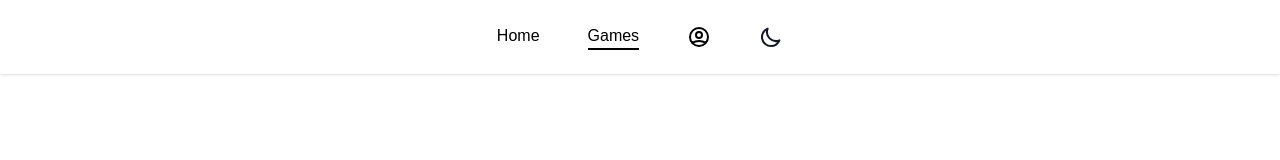
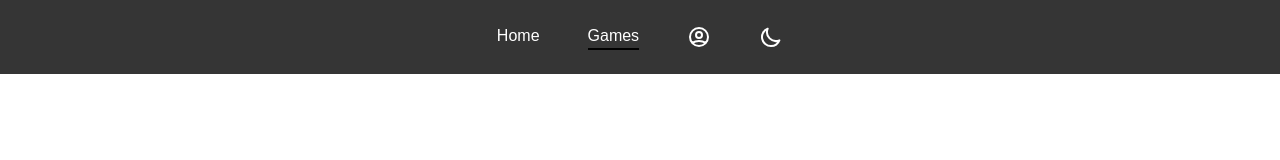
Before and after one commit to AtheeshRathnaweera/nextjs-handson-app, a Next.js app: page /games in a window 1280 px wide. Shown: the top 160 px of the page. Built offline with nearby package versions, Linux system fonts and the light colour scheme.

Commit message:
feat: updated the top nav bar for new theme

```diff
--- a/src/app/_components/ThemeSwitcher.tsx
+++ b/src/app/_components/ThemeSwitcher.tsx
@@ -19,7 +19,7 @@ export default function ThemeSwitch() {
   if (currentTheme === "dark") {
     return (
       <SunIcon
-        className="h-6 w-6 cursor-pointer"
+        className="h-6 w-6 text-white-900 cursor-pointer"
         onClick={() => setTheme("light")}
       />
     );
@@ -28,7 +28,7 @@ export default function ThemeSwitch() {
   if (currentTheme === "light") {
     return (
       <MoonIcon
-        className="h-6 w-6 text-gray-900 cursor-pointer"
+        className="h-6 w-6 text-white-900 cursor-pointer"
         onClick={() => setTheme("dark")}
       />
     );
--- a/src/app/_components/TopNavBar.tsx
+++ b/src/app/_components/TopNavBar.tsx
@@ -22,7 +22,7 @@ export default function TopNavBar() {
   }
 
   return (
-    <nav className="shadow">
+    <nav className="top-nav-bar">
       <div
         className="container flex items-center justify-center mx-auto capitalize"
         style={{ height: "var(--navbar-height)" }}
@@ -31,7 +31,7 @@ export default function TopNavBar() {
           href="/"
           className={`border-b-2 mx-1.5 sm:mx-6 ${
             useActivePath("/")
-              ? "border-black dark:border-white"
+              ? "border-grey dark:border-white"
               : "border-transparent hover:border-black dark:hover:border-white"
           }`}
         >
--- a/src/app/globals.css
+++ b/src/app/globals.css
@@ -15,3 +15,15 @@
 body {
   font-family: Arial, Helvetica, sans-serif;
 }
+
+.top-nav-bar {
+  background-color: #353535;
+  color: white;
+}
+
+@media (prefers-color-scheme: dark) {
+  .dark .top-nav-bar {
+      background-color: transparent;
+      color: white;
+  }
+}
```
